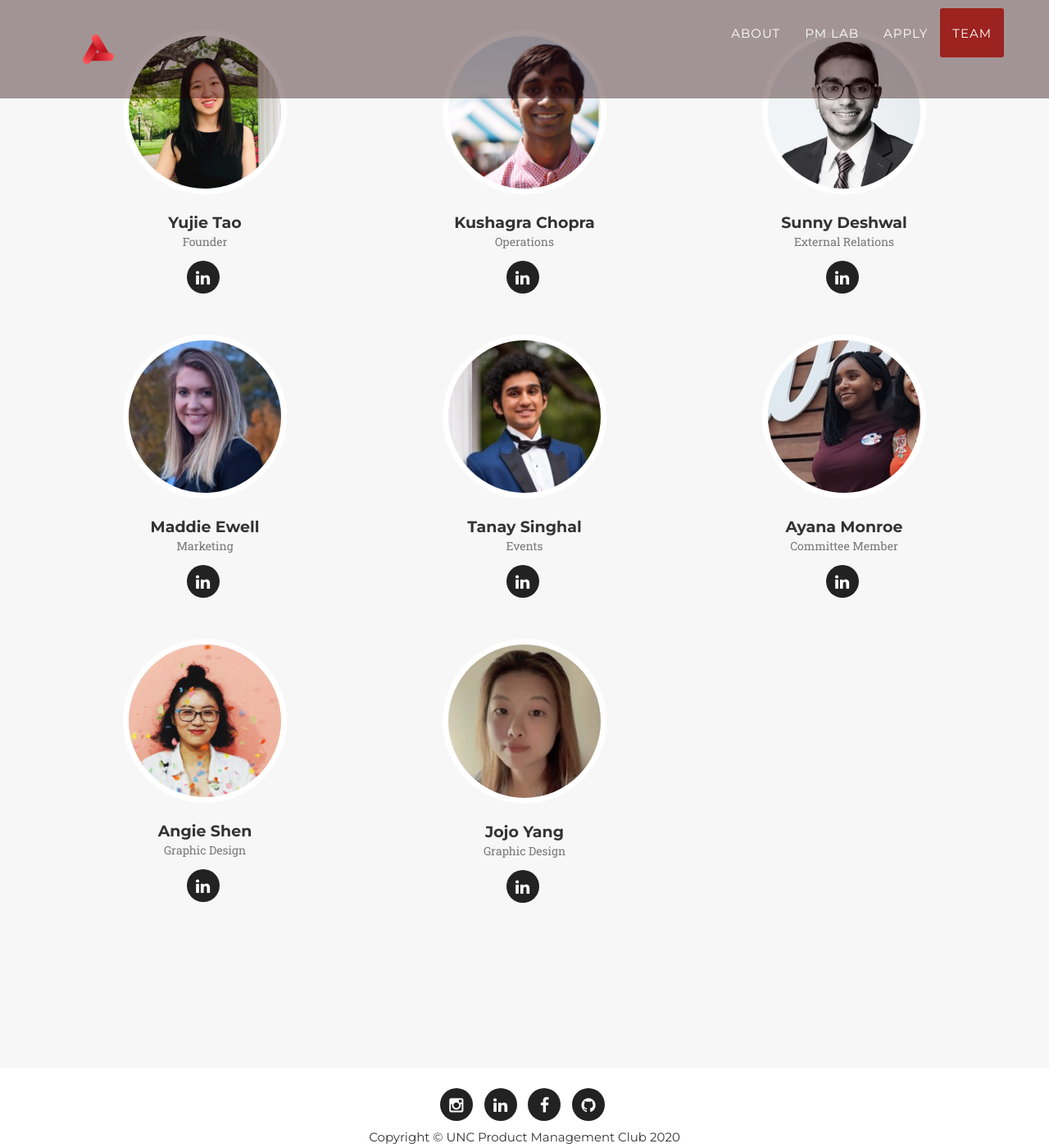
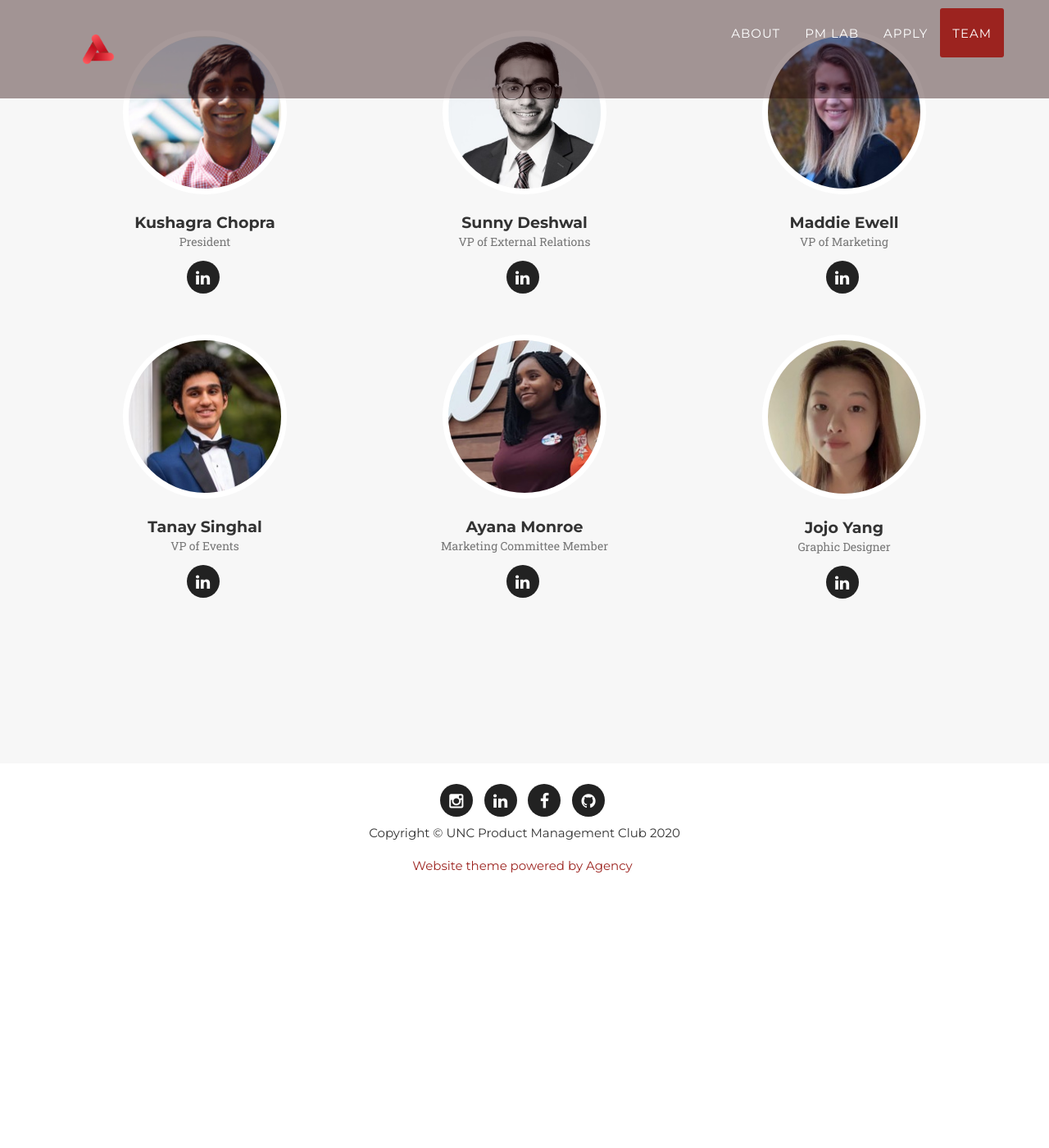
Before and after one commit to unc-pmclub/main-website, a Jekyll site: the page built from index.html, in a window 1280 px wide and 1400 px high, scrolled down 5141 px. Shown: the whole window at 82% size. Built offline with Jekyll 4.4.1, drawn with Linux system fonts in a browser that asks for light colours; some web fonts are replaced; comment, search, counter and statistics services are not loaded; after the commit the page ends 6242 px from its top, so only the background shows below that.

Commit message:
Update _config.yml

```diff
--- a/_config.yml
+++ b/_config.yml
@@ -11,58 +11,58 @@
 
 # Team names, titles and social links
 people:
-- name: Yujie Tao
-  pic: 1
-  position: Founder
-  social:
-    - title: linkedin
-      url: https://www.linkedin.com/in/yujie-tao/
+#- name: Yujie Tao
+#  pic: 1
+#  position: Founder
+#  social:
+#    - title: linkedin
+#      url: https://www.linkedin.com/in/yujie-tao/
 
 - name: Kushagra Chopra
   pic: 2
-  position: Operations
+  position: President
   social:
     - title: linkedin
       url: https://www.linkedin.com/in/kushagra-chopra16/
 
 - name: Sunny Deshwal
   pic: 3
-  position: External Relations
+  position: VP of External Relations
   social:
     - title: linkedin
       url: https://www.linkedin.com/in/sunnydeshwal/
 
 - name: Maddie Ewell
   pic: 7
-  position: Marketing
+  position: VP of Marketing
   social:
     - title: linkedin
       url: https://www.linkedin.com/in/maddieewell/
 
 - name: Tanay Singhal
   pic: 8
-  position: Events
+  position: VP of Events
   social:
     - title: linkedin
       url: https://www.linkedin.com/in/tanaysinghal/
 
 - name: Ayana Monroe
   pic: 9
-  position: Committee Member
+  position: Marketing Committee Member
   social:
     - title: linkedin
       url: https://www.linkedin.com/in/ayana-monroe-958a47172/
 
-- name: Angie Shen
-  pic: 5
-  position: Graphic Design
-  social:
-    - title: linkedin
-      url: https://www.linkedin.com/in/mingxuan-shen-abb49b171/
+#- name: Angie Shen
+#  pic: 5
+#  position: Graphic Design
+#  social:
+#    - title: linkedin
+#      url: https://www.linkedin.com/in/mingxuan-shen-abb49b171/
 
 - name: Jojo Yang
   pic: 6
-  position: Graphic Design
+  position: Graphic Designer
   social:
     - title: linkedin
       url: https://www.linkedin.com/in/jojo-yang-11573a162/
```
